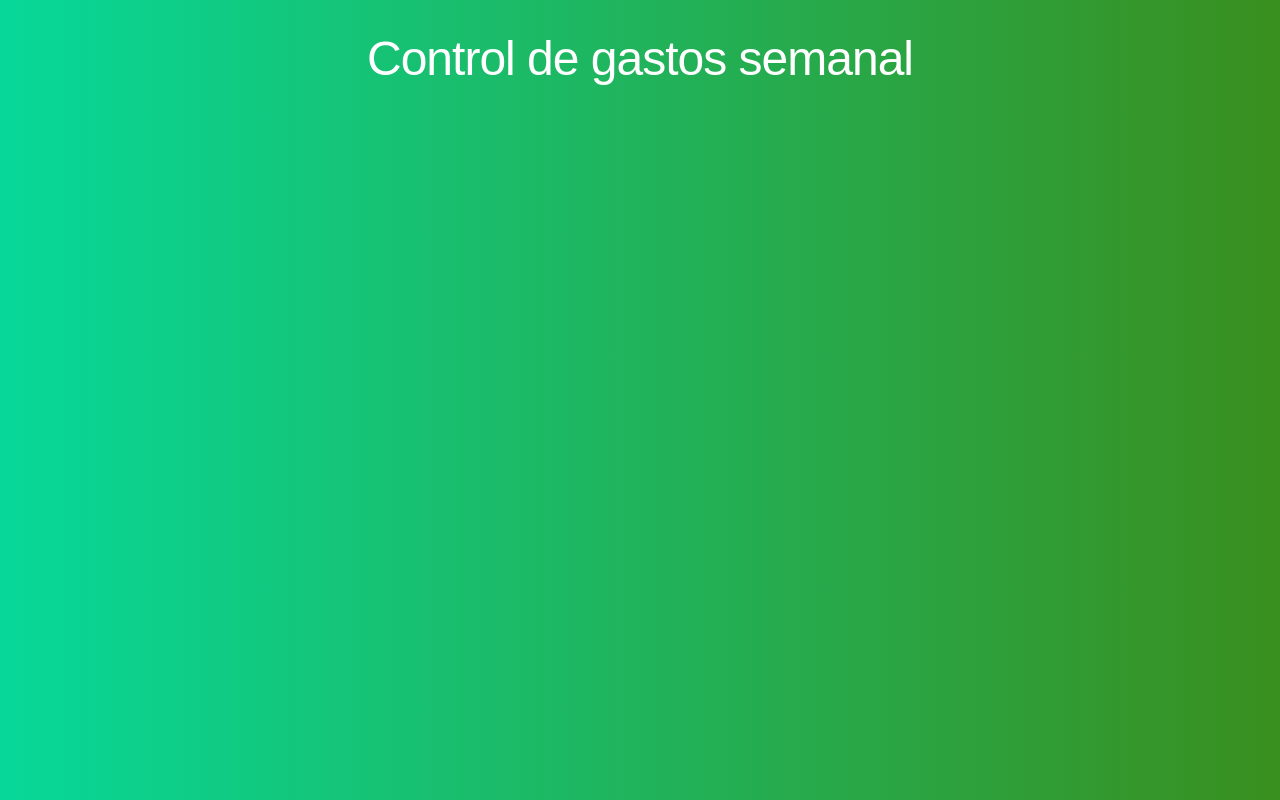
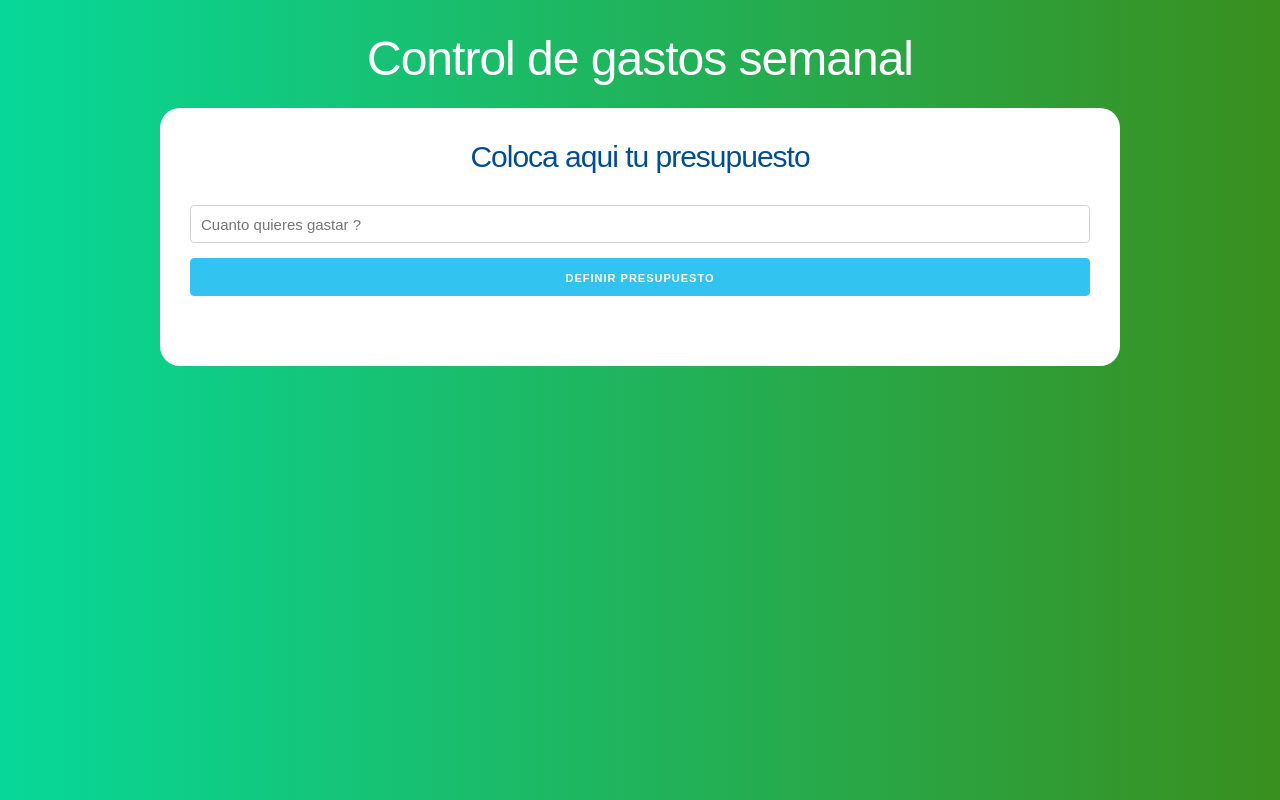
Before and after one commit to Teresitalee/gasto-semanal, a React (Create React App) app: page / in a window 1280 px wide. Built offline with nearby package versions, Linux system fonts and the light colour scheme.

Commit message:
formulario de pregunta $

```diff
--- a/src/App.js
+++ b/src/App.js
@@ -1,11 +1,15 @@
 import React from 'react';
-
+import Pregunta from './components/Pregunta';
 
 function App() {
   return (
    <div className="container">
      <header>
        <h1>Control de gastos semanal</h1>
+       <div className="contenido-principal contenido">
+          <Pregunta />
+       </div>
+
      </header>
    </div>
   );
--- a/src/components/Pregunta.js
+++ b/src/components/Pregunta.js
@@ -0,0 +1,32 @@
+import React , { Fragment } from 'react';
+
+
+const Pregunta = () => {
+    return (
+        <Fragment>
+            <h2> Coloca aqui tu presupuesto</h2>
+
+            <form>
+                <input
+                    type="number"
+                    className="u-full-width"
+                    placeholder="Cuanto quieres gastar ?"
+
+
+                />
+
+                <input
+                   type="submit"
+                   className="button-primary u-full-width"
+                   value="definir presupuesto"
+
+                />
+
+            </form>
+        </Fragment>
+
+
+     );
+}
+
+export default Pregunta;
```
